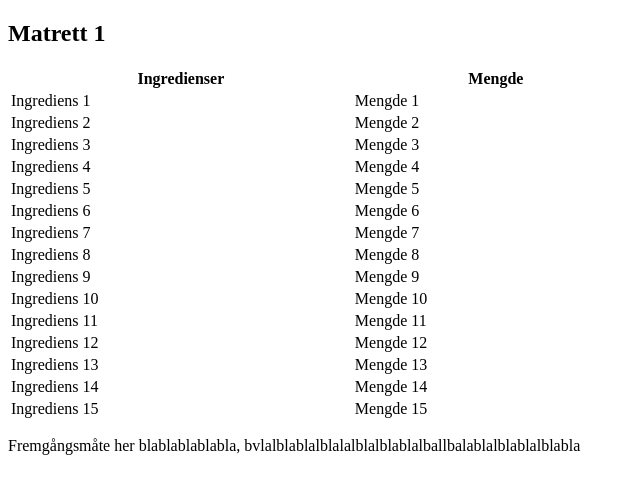
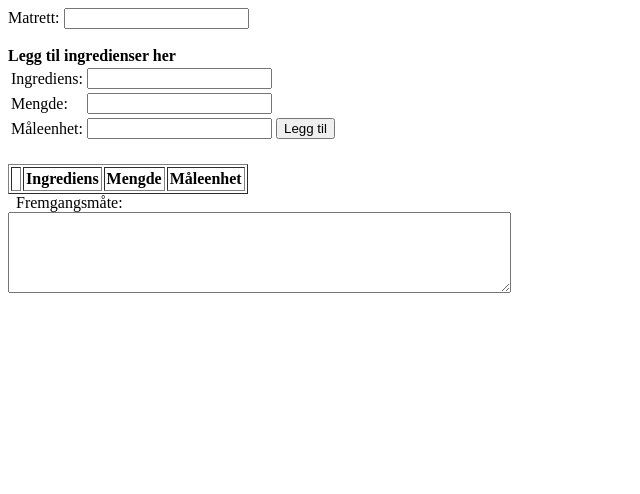
Before and after one commit to Jakob1999/Matnett, a Django app: template matapp/templates/matapp/oppskrift.html in a window 1280 px wide. Shown: the top 494 px of the page, without its empty margins (0-640 px from the left). Run offline with Django 4.2, Linux system fonts and the light colour scheme; the template is opened without the code that fills it, so the values that code supplies are empty.

Commit message:
feat: lagt til tabell template for oppskrifter
issue #3

co-author @Jofa

```diff
--- a/matapp/templates/matapp/oppskrift.html
+++ b/matapp/templates/matapp/oppskrift.html
@@ -1,106 +1,97 @@
 <!DOCTYPE html>
-<html lang="en">
+<html>
 <head>
-    <meta charset="UTF-8">
-    <meta http-equiv="X-UA-Compatible" content="IE=edge">
-    <meta name="viewport" content="width=device-width, initial-scale=1.0">
-    <title>Oppskrift</title>
+    <title>Tabell oppskrift</title>
+
 </head>
-<body>
+<body onload="load()">
+<div id="myform">
 
-<h2>Matrett 1</h2>
+<label for="matrett">Matrett:</label>
+<input type="text" id="matrett" name="matrett"><br><br>
 
-<table style="width:50%">
-<!-- Dette er header i tabellen> -->
+<b>Legg til ingredienser her</b>
+<table>
+    <tr>
+        <td>Ingrediens:</td>
+        <td><input type="text" id="Ingrediens"></td>
+    </tr>
+    <tr>
+        <td>Mengde:</td>
+        <td><input type="text" id="Mengde">
+    </tr>
+    <tr>
+        <td>Måleenhet:</td>
+        <td><input type="text" id="Maleenhet">
+        <input type="button" id="add" value="Legg til" onclick="Javascript:addRow()"></td>
+    </tr>
+    <tr>
+        <td>&nbsp;</td>
+        <td>&nbsp;</td>
+    </tr>
+</table>
 
-  <tr>
-    <th>Ingredienser</th>
-    <th>Mengde</th>
-  </tr>
+</div>
+<div id="mydata">
 
-<!-- Her kommer ingrediensene og mengder -->
-  <tr>
-    <td>Ingrediens 1</td>
-    <td>Mengde 1</td>
-  </tr>
+<table id="myTableData"  border="1" cellpadding="2">
 
-  <tr>
-    <td>Ingrediens 2</td>
-    <td>Mengde 2</td>
-  </tr>
-
-  <tr>
-    <td>Ingrediens 3</td>
-    <td>Mengde 3</td>
-  </tr>
-
-  <tr>
-    <td>Ingrediens 4</td>
-    <td>Mengde 4</td>
-  </tr>
-
-  <tr>
-    <td>Ingrediens 5</td>
-    <td>Mengde 5</td>
-  </tr>
-
-  <tr>
-    <td>Ingrediens 6</td>
-    <td>Mengde 6</td>
-  </tr>
-
-
-  <tr>
-    <td>Ingrediens 7</td>
-    <td>Mengde 7</td>
-  </tr>
-
-  <tr>
-    <td>Ingrediens 8</td>
-    <td>Mengde 8</td>
-  </tr>
-
-  <tr>
-    <td>Ingrediens 9</td>
-    <td>Mengde 9</td>
-  </tr>
-
-  <tr>
-    <td>Ingrediens 10</td>
-    <td>Mengde 10</td>
-  </tr>
-
-  <tr>
-    <td>Ingrediens 11</td>
-    <td>Mengde 11</td>
-  </tr>
-
-  <tr>
-    <td>Ingrediens 12</td>
-    <td>Mengde 12</td>
-  </tr>
-
-  <tr>
-    <td>Ingrediens 13</td>
-    <td>Mengde 13</td>
-  </tr>
-
-  <tr>
-    <td>Ingrediens 14</td>
-    <td>Mengde 14</td>
-  </tr>
-
-  <tr>
-    <td>Ingrediens 15</td>
-    <td>Mengde 15</td>
-  </tr>
+    <tr>
+        <td>&nbsp;</td>
+        <td><b>Ingrediens</b></td>
+        <td><b>Mengde</b></td>
+        <td><b>Måleenhet</b></td>
+    </tr>
+</table>
+&nbsp;
 
 
 
-</table>
 
-<p style="width:50%">  Fremgångsmåte her blablablablabla, bvlalblablalblalalblalblablalballbalablalblablalblabla</p>
+<label for="fremgangsmate">Fremgangsmåte:</label>
+<br>
+         <textarea rows = "5" cols = "60" name = "fremgangsmate" id="fremgangsmate">
+         </textarea><br>
+</div>
+
+</body>
 
 
-</body>
+
+<script>
+
+
+function addRow() {
+
+    var Ingrediens = document.getElementById("Ingrediens");
+    var Mengde = document.getElementById("Mengde");
+    var Maleenhet = document.getElementById("Maleenhet");
+    var table = document.getElementById("myTableData");
+
+    var rowCount = table.rows.length;
+    var row = table.insertRow(rowCount);
+
+    row.insertCell(0).innerHTML= '<input type="button" value = "Delete" onClick="Javacsript:deleteRow(this)">';
+    row.insertCell(1).innerHTML= Ingrediens.value;
+    row.insertCell(2).innerHTML= Mengde.value;
+    row.insertCell(3).innerHTML= Maleenhet.value;
+
+}
+
+function deleteRow(obj) {
+
+    var index = obj.parentNode.parentNode.rowIndex;
+    var table = document.getElementById("myTableData");
+    table.deleteRow(index);
+
+}
+
+
+function load() {
+
+    console.log("Page load finished");
+
+}
+</script>
+
 </html>
```
